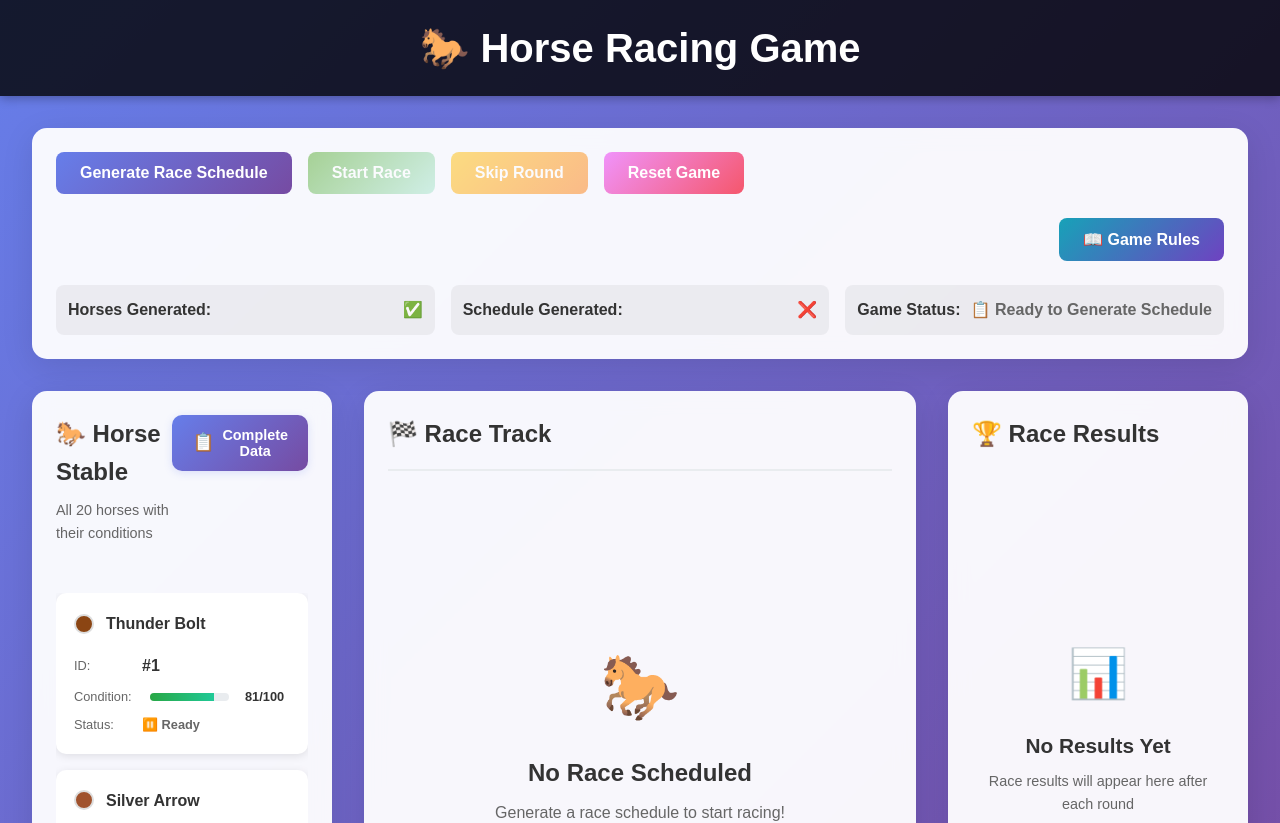
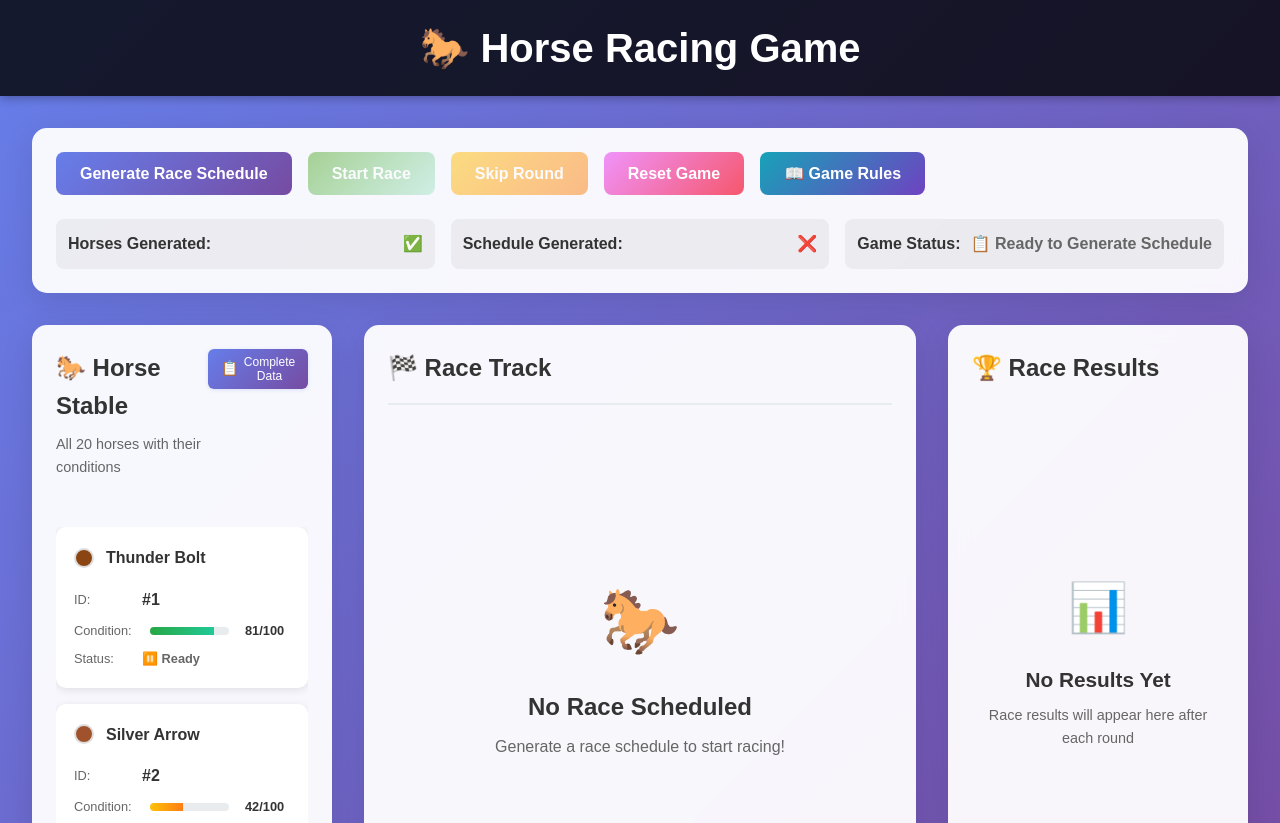
Before and after one commit to danylo-morhun/horse-racing, a Vue app: page / in a window 1280 px wide. Shown: the top 823 px of the page. Built offline with nearby package versions, Linux system fonts and the light colour scheme.

Commit message:
fix: improve UI layout and move game complete to race track

```diff
--- a/src/components/Controls.vue
+++ b/src/components/Controls.vue
@@ -34,9 +34,7 @@
       >
         Reset Game
       </button>
-    </div>
 
-    <div class="dialog-buttons">
       <button
         @click="showGameRules"
         class="btn btn-info"
@@ -243,11 +241,7 @@ export default {
   box-shadow: 0 4px 15px rgba(23, 162, 184, 0.4);
 }
 
-.dialog-buttons {
-  display: flex;
-  justify-content: flex-end;
-  margin-bottom: 1.5rem;
-}
+
 
 .game-status {
   display: grid;
--- a/src/components/HorseList.vue
+++ b/src/components/HorseList.vue
@@ -124,30 +124,30 @@ export default {
 .action-btn {
   display: flex;
   align-items: center;
-  gap: 0.5rem;
-  padding: 0.75rem 1.25rem;
+  gap: 0.3rem;
+  padding: 0.4rem 0.8rem;
   background: linear-gradient(135deg, #667eea 0%, #764ba2 100%);
   color: white;
   border: none;
-  border-radius: 10px;
-  font-size: 0.9rem;
-  font-weight: 600;
+  border-radius: 6px;
+  font-size: 0.75rem;
+  font-weight: 500;
   cursor: pointer;
   transition: all 0.3s ease;
-  box-shadow: 0 2px 8px rgba(102, 126, 234, 0.2);
+  box-shadow: 0 1px 4px rgba(102, 126, 234, 0.2);
 }
 
 .action-btn:hover {
-  transform: translateY(-2px);
-  box-shadow: 0 4px 16px rgba(102, 126, 234, 0.3);
+  transform: translateY(-1px);
+  box-shadow: 0 2px 8px rgba(102, 126, 234, 0.3);
 }
 
 .btn-icon {
-  font-size: 1.1rem;
+  font-size: 0.9rem;
 }
 
 .btn-text {
-  font-weight: 600;
+  font-weight: 500;
 }
 
 .horse-list h2 {
--- a/src/components/RaceTrack.vue
+++ b/src/components/RaceTrack.vue
@@ -68,6 +68,13 @@
       </div>
     </div>
 
+    <div v-else-if="isGameComplete" class="game-complete" data-testid="race-complete">
+      <div class="complete-icon">🎉</div>
+      <h3>Game Complete!</h3>
+      <p>All 6 rounds have been completed</p>
+      <button @click="resetGame" class="reset-btn">Play Again</button>
+    </div>
+
     <div v-else class="waiting-state">
       <div class="waiting-icon">⏳</div>
       <h3>Preparing Next Race...</h3>
@@ -89,9 +96,14 @@ export default {
     const isRacing = computed(() => store.getters['race/isRacing'])
     const currentRound = computed(() => store.getters['race/currentRound'])
     const currentRace = computed(() => store.getters['race/currentRace'])
+    const isGameComplete = computed(() => store.getters['race/isGameComplete'])
 
     const skipCurrentRound = () => {
       store.dispatch('race/skipCurrentRound')
+    }
+
+    const resetGame = () => {
+      store.dispatch('game/resetGame')
     }
 
     return {
@@ -99,7 +111,9 @@ export default {
       isRacing,
       currentRound,
       currentRace,
-      skipCurrentRound
+      isGameComplete,
+      skipCurrentRound,
+      resetGame
     }
   }
 }
@@ -353,4 +367,49 @@ export default {
   font-size: 0.9rem;
   min-width: 80px;
 }
+
+.game-complete {
+  flex: 1;
+  display: flex;
+  flex-direction: column;
+  justify-content: center;
+  align-items: center;
+  text-align: center;
+  padding: 2rem;
+  background: linear-gradient(135deg, #28a745 0%, #20c997 100%);
+  color: white;
+  border-radius: 12px;
+  margin: 1rem 0;
+}
+
+.complete-icon {
+  font-size: 4rem;
+  margin-bottom: 1rem;
+}
+
+.game-complete h3 {
+  margin: 0 0 0.5rem 0;
+  font-size: 1.8rem;
+}
+
+.game-complete p {
+  margin: 0 0 1.5rem 0;
+  font-size: 1.1rem;
+}
+
+.reset-btn {
+  background: rgba(255, 255, 255, 0.2);
+  color: white;
+  border: 2px solid white;
+  padding: 0.75rem 1.5rem;
+  border-radius: 25px;
+  font-weight: 600;
+  cursor: pointer;
+  transition: all 0.3s ease;
+}
+
+.reset-btn:hover {
+  background: white;
+  color: #28a745;
+}
 </style>
--- a/src/components/Results.vue
+++ b/src/components/Results.vue
@@ -84,12 +84,7 @@
       </div>
     </div>
 
-    <div v-if="isGameComplete" class="game-complete" data-testid="race-complete">
-      <div class="complete-icon">🎉</div>
-      <h3>Game Complete!</h3>
-      <p>All 6 rounds have been completed</p>
-      <button @click="resetGame" class="reset-btn">Play Again</button>
-    </div>
+
 
     <!-- Race Results Dialog -->
     <RaceResultsDialog
@@ -114,12 +109,7 @@ export default {
     const store = useStore()
 
     const raceResults = computed(() => store.getters['race/raceResults'] || [])
-    const isGameComplete = computed(() => store.getters['race/isGameComplete'])
     const showRaceResultsDialog = ref(false)
-
-    const resetGame = () => {
-      store.dispatch('game/resetGame')
-    }
 
     const openRaceResultsDialog = () => {
       showRaceResultsDialog.value = true
@@ -131,9 +121,7 @@ export default {
 
     return {
       raceResults,
-      isGameComplete,
       showRaceResultsDialog,
-      resetGame,
       openRaceResultsDialog,
       closeRaceResultsDialog
     }
@@ -158,30 +146,30 @@ export default {
 .action-btn {
   display: flex;
   align-items: center;
-  gap: 0.5rem;
-  padding: 0.75rem 1.25rem;
+  gap: 0.3rem;
+  padding: 0.4rem 0.8rem;
   background: linear-gradient(135deg, #667eea 0%, #764ba2 100%);
   color: white;
   border: none;
-  border-radius: 10px;
-  font-size: 0.9rem;
-  font-weight: 600;
+  border-radius: 6px;
+  font-size: 0.75rem;
+  font-weight: 500;
   cursor: pointer;
   transition: all 0.3s ease;
-  box-shadow: 0 2px 8px rgba(102, 126, 234, 0.2);
+  box-shadow: 0 1px 4px rgba(102, 126, 234, 0.2);
 }
 
 .action-btn:hover {
-  transform: translateY(-2px);
-  box-shadow: 0 4px 16px rgba(102, 126, 234, 0.3);
+  transform: translateY(-1px);
+  box-shadow: 0 2px 8px rgba(102, 126, 234, 0.3);
 }
 
 .btn-icon {
-  font-size: 1.1rem;
+  font-size: 0.9rem;
 }
 
 .btn-text {
-  font-weight: 600;
+  font-weight: 500;
 }
 
 .results h2 {
@@ -397,45 +385,7 @@ export default {
   font-size: 0.9rem;
 }
 
-.game-complete {
-  margin-top: 1rem;
-  text-align: center;
-  padding: 1.5rem;
-  background: linear-gradient(135deg, #28a745 0%, #20c997 100%);
-  color: white;
-  border-radius: 12px;
-}
 
-.complete-icon {
-  font-size: 3rem;
-  margin-bottom: 1rem;
-}
-
-.game-complete h3 {
-  margin: 0 0 0.5rem 0;
-  font-size: 1.5rem;
-}
-
-.game-complete p {
-  margin: 0 0 1rem 0;
-  font-size: 1rem;
-}
-
-.reset-btn {
-  background: rgba(255, 255, 255, 0.2);
-  color: white;
-  border: 2px solid white;
-  padding: 0.75rem 1.5rem;
-  border-radius: 25px;
-  font-weight: 600;
-  cursor: pointer;
-  transition: all 0.3s ease;
-}
-
-.reset-btn:hover {
-  background: white;
-  color: #28a745;
-}
 
 /* Scrollbar styling */
 .results-container::-webkit-scrollbar,
```
